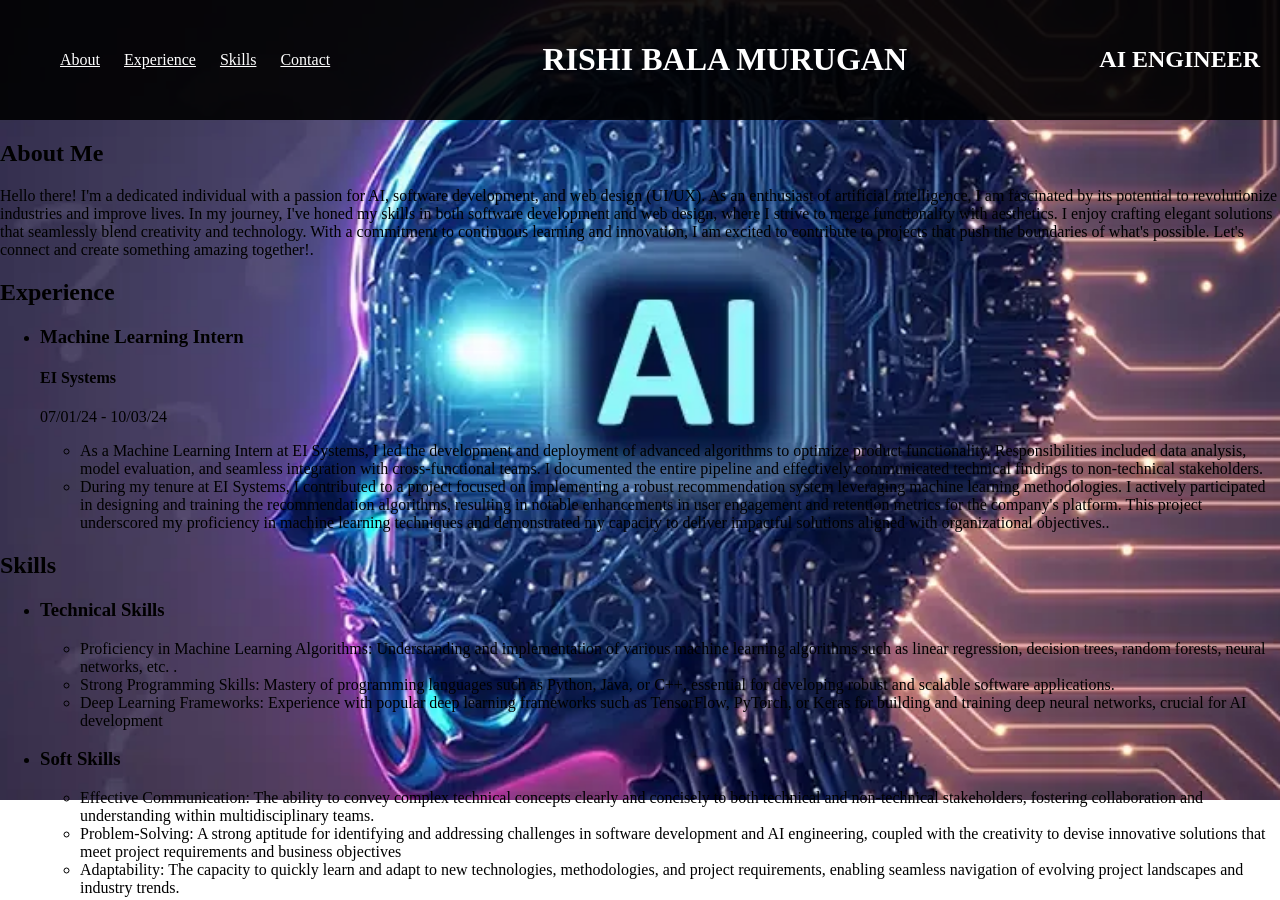
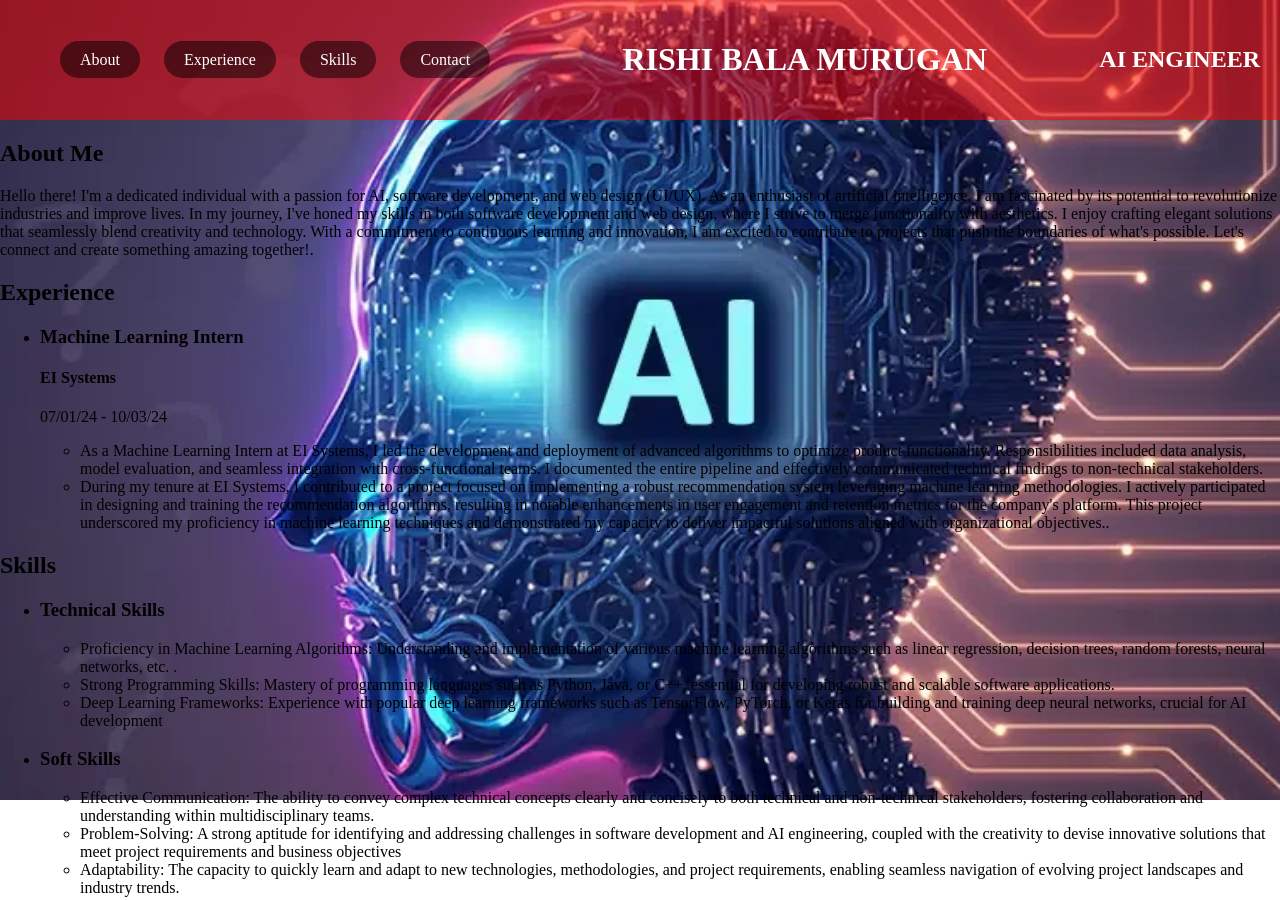
Before and after one commit to rishibala-m/rishibala-m.github.io, a plain HTML site: page index.html in a window 1280 px wide. Shown: the top 900 px of the page. Drawn offline with Linux system fonts and the light colour scheme.

Commit message:
Update style.css

```diff
--- a/style.css
+++ b/style.css
@@ -14,7 +14,7 @@ header {
     justify-content: space-between;
     align-items: center;
     padding: 20px;
-    background-color: rgba(0, 0, 0, 0.9); /* Semi-transparent background */
+    background-color: rgba(255, 0, 0, 0.5); /* Red shade background */
     color: #fff;
 }
 
@@ -31,4 +31,13 @@ nav li {
 
 nav a {
     color: #fff;
-    text-decoration:
+    text-decoration: none;
+    padding: 10px 20px; /* Padding for button-shaped structure */
+    border-radius: 20px; /* Rounded corners for button shape */
+    background-color: rgba(0, 0, 0, 0.5); /* Semi-transparent black background for button */
+}
+
+nav a:hover {
+    background-color: rgba(255, 255, 255, 0.5); /* Semi-transparent white background on hover */
+    color: #000; /* Change text color on hover */
+}
```
